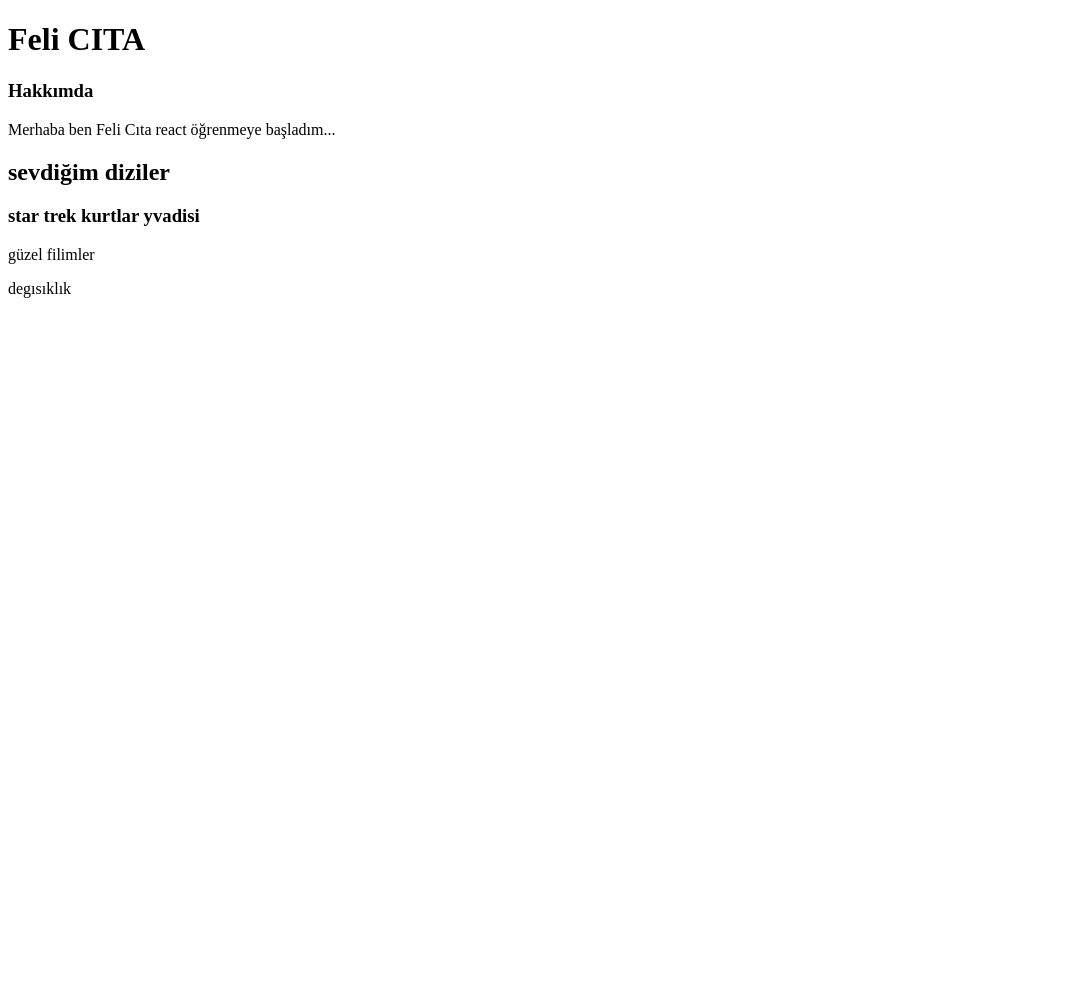
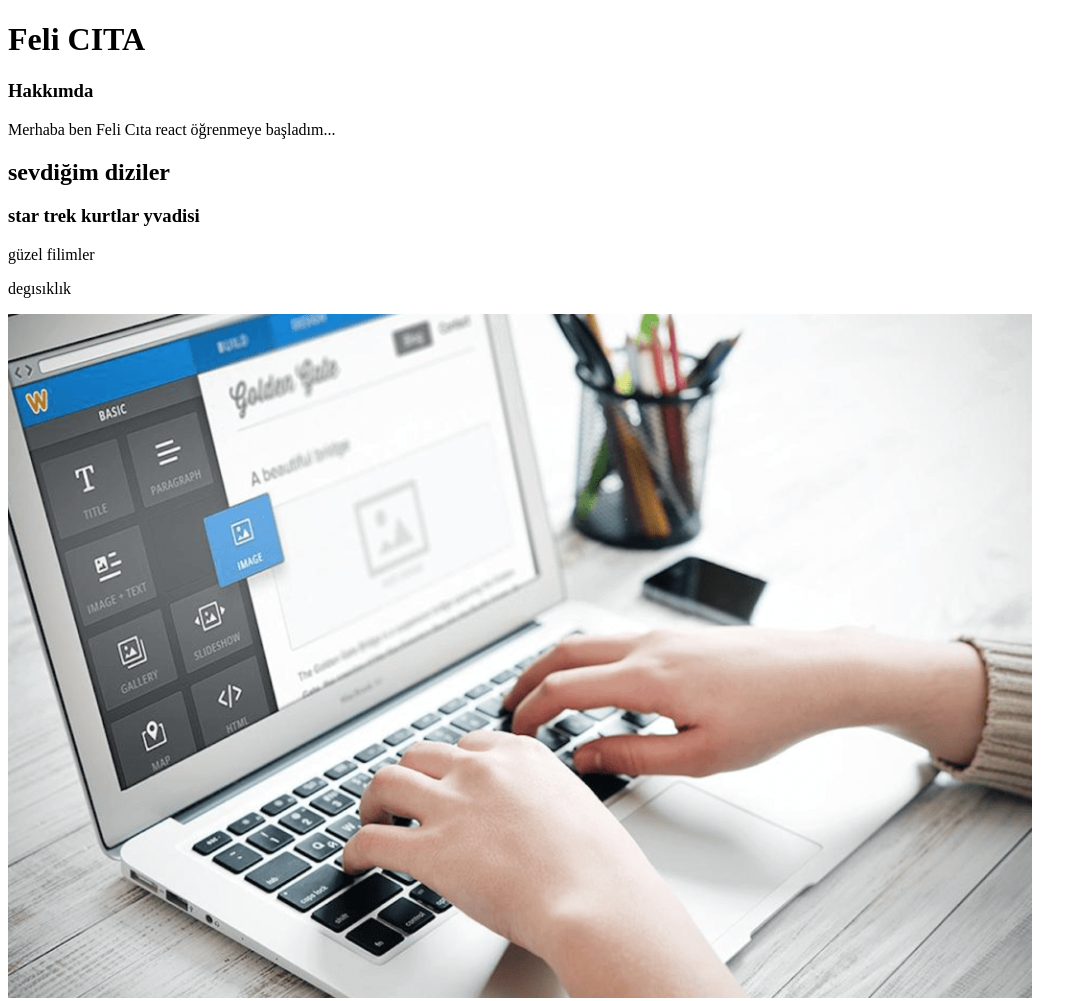
Before and after one commit to felicita2031/ilk_websayfam, a plain HTML site: page ilkwebsayfam/index.html in a window 1280 px wide. Shown: the whole page, without its empty margins (0-1087 px from the left). Before the commit the page ends 800 px from the top, so only its background shows below. Drawn offline with Linux system fonts and the light colour scheme.

Commit message:
https://github.com/felicita2031/ilk_websayfam.git

```diff
--- a/ilkwebsayfam/index.html
+++ b/ilkwebsayfam/index.html
@@ -14,6 +14,7 @@
     <h3>star trek kurtlar yvadisi</h3>
     <p>güzel filimler</p>
     <p>degısıklık</p>
+    <img src="res.png" alt="bilgisayar" title="bilgisayar resmi">
 
 </body>
 </html>
```
Also changed, not shown: ilk_websayfam/index.html (+1 -1 lines), ilkwebsayfam/i.webp (added), ilkwebsayfam/res.png (added).
